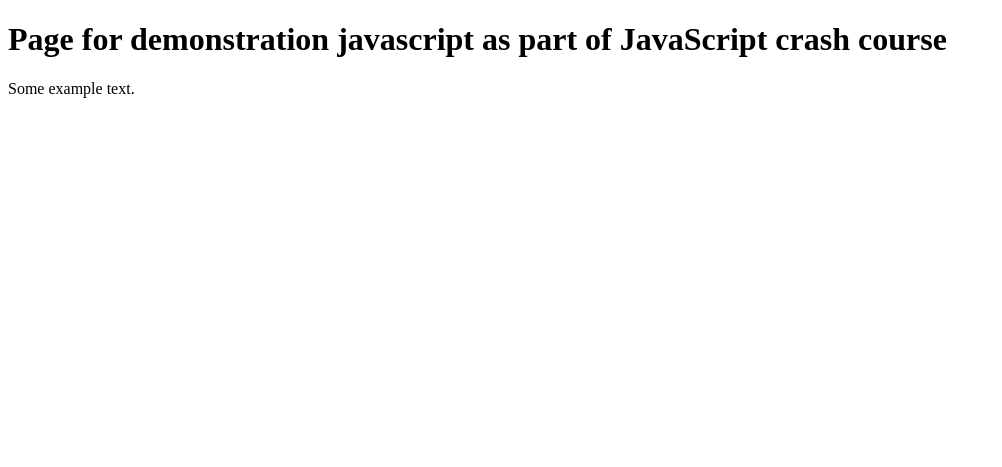
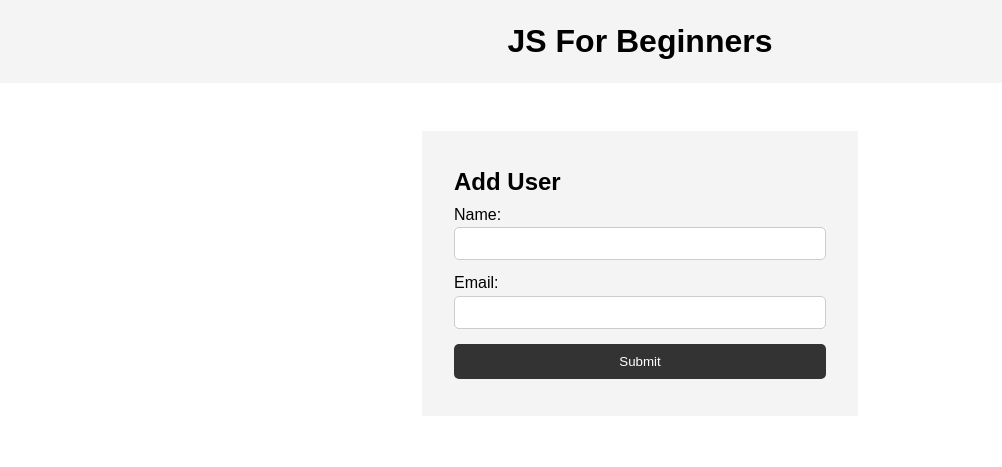
Before and after one commit to Diedinium/Frontend-Learning, a plain HTML site: page index.html in a window 1280 px wide. Shown: the whole page, without its empty margins (0-1002 px from the left). Drawn offline with Linux system fonts and the light colour scheme.

Commit message:
added form

```diff
--- a/index.html
+++ b/index.html
@@ -1,13 +1,42 @@
 <!DOCTYPE html>
 <html lang="en">
-<head>
-    <meta charset="UTF-8">
-    <meta name="viewport" content="width=device-width, initial-scale=1.0">
-    <title>JavaScript Crash Course</title>
-</head>
-<body>
-    <h1>Page for demonstration javascript as part of JavaScript crash course</h1>
-    <p>Some example text.</p>
-    <script src="script.js"></script>
-</body>
+  <head>
+    <meta charset="UTF-8" />
+    <meta name="viewport" content="width=device-width, initial-scale=1.0" />
+    <meta http-equiv="X-UA-Compatible" content="ie=edge" />
+    <title>JS For Beginners</title>
+    <link rel="stylesheet" href="style.css">
+  </head>
+  <body>
+    <header>
+      <h1>JS For Beginners</h1>
+    </header>
+
+    <section class="container">
+      <form id="my-form">
+        <h1>Add User</h1>
+        <div class="msg"></div>
+        <div>
+          <label for="name">Name:</label>
+          <input type="text" id="name">
+        </div>
+        <div>
+          <label for="email">Email:</label>
+          <input type="text" id="email">
+        </div>
+        <input class="btn" type="submit" value="Submit">
+      </form>
+
+      <ul id="users"></ul>
+
+      <!-- <ul class="items">
+        <li class="item">Item 1</li>
+        <li class="item">Item 2</li>
+        <li class="item">Item 3</li>
+      </ul> -->
+    </section>
+
+
+    <script src="main.js"></script>
+  </body>
 </html>
--- a/script.js
+++ b/script.js
@@ -261,7 +261,7 @@ console.log(person3.getFullName());
 
 // Object oriented JavaScript - post ES6
 
-// Class
+// Class - syntacitc sugar, still using the pre-ES6 stuff in the background ¯\_(ツ)_/¯
 class Person2 {
     constructor(firstName, lastName, dob) {
         this.firstName = firstName;
--- /dev/null
+++ b/style.css
@@ -0,0 +1,77 @@
+* {
+    margin: 0;
+    padding: 0;
+    box-sizing: border-box;
+  }
+
+  body {
+    font-family: Arial, Helvetica, sans-serif;
+    line-height: 1.6;
+  }
+
+  ul {
+    list-style: none;
+  }
+
+  ul li {
+    padding: 5px;
+    background: #f4f4f4;
+    margin: 5px 0;
+  }
+
+  header {
+    background: #f4f4f4;
+    padding: 1rem;
+    text-align: center;
+  }
+
+  .container {
+    margin: auto;
+    width: 500px;
+    overflow: auto;
+    padding: 3rem 2rem;
+  }
+
+  #my-form {
+    padding: 2rem;
+    background: #f4f4f4;
+  }
+
+  #my-form label {
+    display: block;
+  }
+
+  #my-form input[type='text'] {
+    width: 100%;
+    padding: 8px;
+    margin-bottom: 10px;
+    border-radius: 5px;
+    border: 1px solid #ccc;
+  }
+
+  .btn {
+    display: block;
+    width: 100%;
+    padding: 10px 15px;
+    border: 0;
+    background: #333;
+    color: #fff;
+    border-radius: 5px;
+    margin: 5px 0;
+  }
+
+  .btn:hover {
+    background: #444;
+  }
+
+  .bg-dark {
+    background: #333;
+    color: #fff;
+  }
+
+  .error {
+    background: orangered;
+    color: #fff;
+    padding: 5px;
+    margin: 5px;
+  }
```
